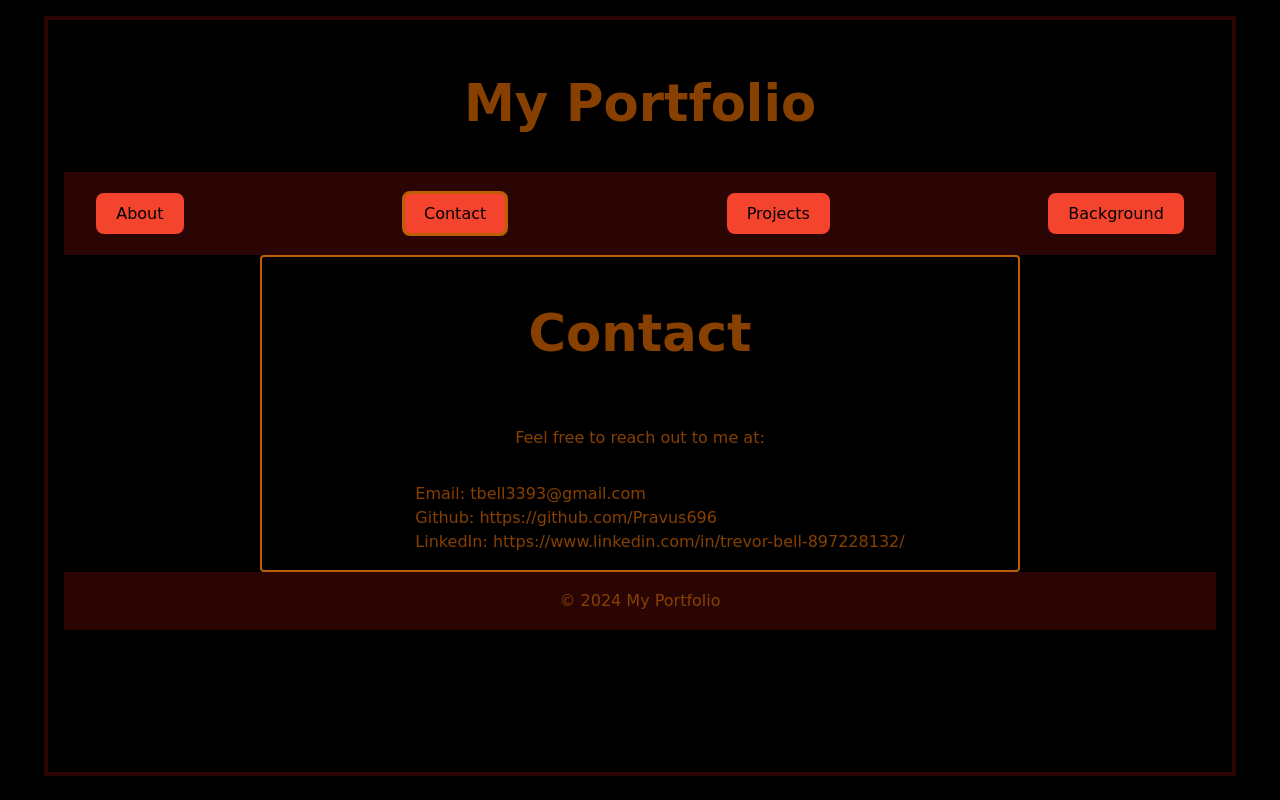
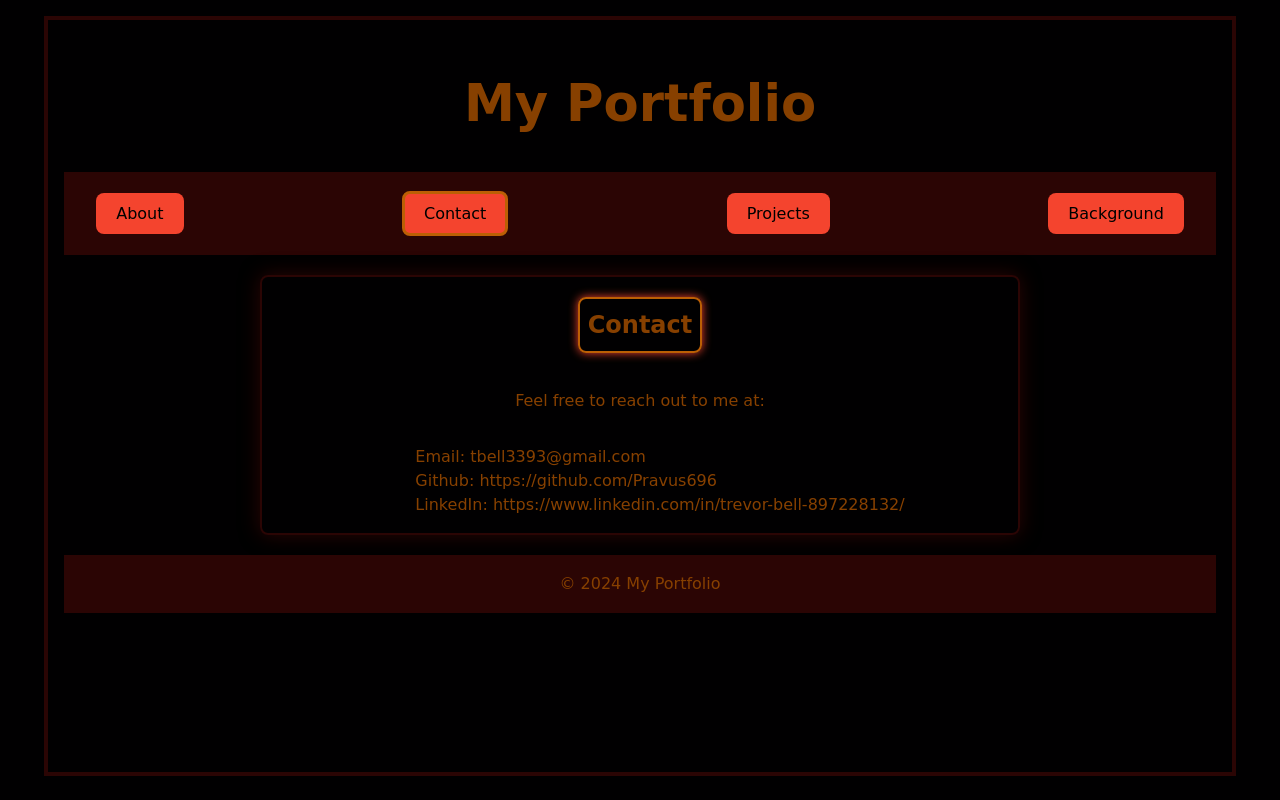
Before and after one commit to Pravus696/myportfolio, a React (Vite) app: page / in a window 1280 px wide. Both pictures are taken after a click on the button "Contact". Built offline with nearby package versions, Linux system fonts and the light colour scheme.

Commit message:
css completed for projects page

```diff
--- a/src/App.css
+++ b/src/App.css
@@ -3,8 +3,6 @@
   line-height: 1.5;
   font-weight: 400;
   --background-color2: #2b0504;
-  color-scheme: light dark;
-  color: rgba(255, 255, 255, 0.87);
   --background-color: #010001;
   --btn-border-color: #bc5f04;
   --text-color: #874000;
@@ -33,7 +31,7 @@ ul {
   list-style-type: none;
 }
 
-#about, #background {
+#about, #background, #projects, #contact {
   display: flex;
   flex-direction: column;
   justify-content: center;
@@ -47,7 +45,7 @@ ul {
   max-height: 20cm;
 }
 
-#about h2, #background h2 {
+#about h2, #background h2, #projects h2, #contact h2 {
   flex: 2;
   border: 2px solid var(--btn-border-color); /* Medium thickness border */
   padding: 0.5rem; /* Space between text and border */
@@ -56,7 +54,7 @@ ul {
   box-shadow: var(--btn-color2) 0 0 10px;
 }
 
-#about h3, #background h3 {
+#about h3, #background h3, #projects h3 {
   flex: 2;
   border: 2px solid var(--btn-border-color); /* Medium thickness border */
   padding: 0.5rem; /* Space between text and border */
@@ -65,7 +63,7 @@ ul {
   box-shadow: var(--btn-color2) 0 0 10px;
 }
 
-.about-segment, .background-segment {
+.about-segment, .background-segment, .project-segment {
   flex: 2;
   background-color: var(--background-color);
   border: 2px solid var(--background-color2);
@@ -79,22 +77,22 @@ ul {
   box-shadow: var(--background-color2) 0 0 20px;
 }
 
-.about-segment p:first-child, .background-segment p:first-child {
+.project-segment {
+  width: 98%;
+}
+
+.about-segment p:first-child, .background-segment p:first-child, #contact p:first-child, .project-segment p:first-child {
   font-size: 1.2rem;
   font-weight: bold;
 }
 
 #contact {
-  display: flex;
-  flex-direction: column;
-  justify-content: center;
-  align-items: center;
-  text-align: center;
-  border: 2px solid var(--btn-border-color);
-  border-radius: 4px;
+  border: 2px solid var(--background-color2);
+  border-radius: 8px;
   max-width: 20cm;
   max-height: 20cm;
-  margin: 0 auto; /* This will center the section horizontally */
+  margin: 20px auto; /* This will center the section horizontally */
+  box-shadow: var(--background-color2) 0 0 20px;
 }
 
 .background-segment ul {
--- a/src/components/Contact.jsx
+++ b/src/components/Contact.jsx
@@ -1,7 +1,7 @@
 const Contact = () => {
   return (
     <section id="contact">
-      <h1>Contact</h1>
+      <h2>Contact</h2>
       <p>Feel free to reach out to me at:</p>
       <ul>
         <li>Email: tbell3393@gmail.com</li>
--- a/src/components/Projects.jsx
+++ b/src/components/Projects.jsx
@@ -2,8 +2,8 @@ const Projects = () => {
   return (
     <section id="projects">
       <h2>Projects</h2>
-      <div class="projects-list">
-        <div class="card" style={{ backgroundImage: "url(/project1.jpg)" }}>
+      <div>
+        <div class="project-segment" style={{ backgroundImage: "url(/project1.jpg)" }}>
           <h3>Professional README Generator</h3>
           <p>
             This project is one of my earlier works. It allows for an easy
@@ -14,7 +14,7 @@ const Projects = () => {
             View Project
           </a>
         </div>
-        <div class="card" style={{ backgroundImage: "url(/project2.jpg)" }}>
+        <div class="project-segment" style={{ backgroundImage: "url(/project2.jpg)" }}>
           <h3>Build Your Own Vehicle</h3>
           <p>
             This project allows a user to create and operate a vehicle within
@@ -26,7 +26,7 @@ const Projects = () => {
             View Project
           </a>
         </div>
-        <div class="card" style={{ backgroundImage: "url(/project3.jpg)" }}>
+        <div class="project-segment" style={{ backgroundImage: "url(/project3.jpg)" }}>
           <h3>Ultimate Video Game Suggestions</h3>
           <p>
             This was the first group project that I had worked on in our coding
```
